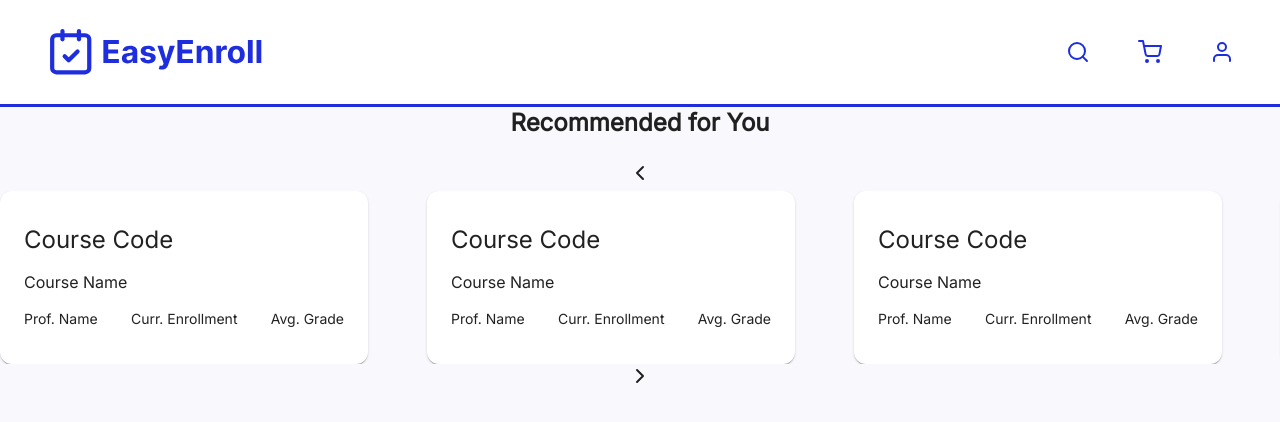
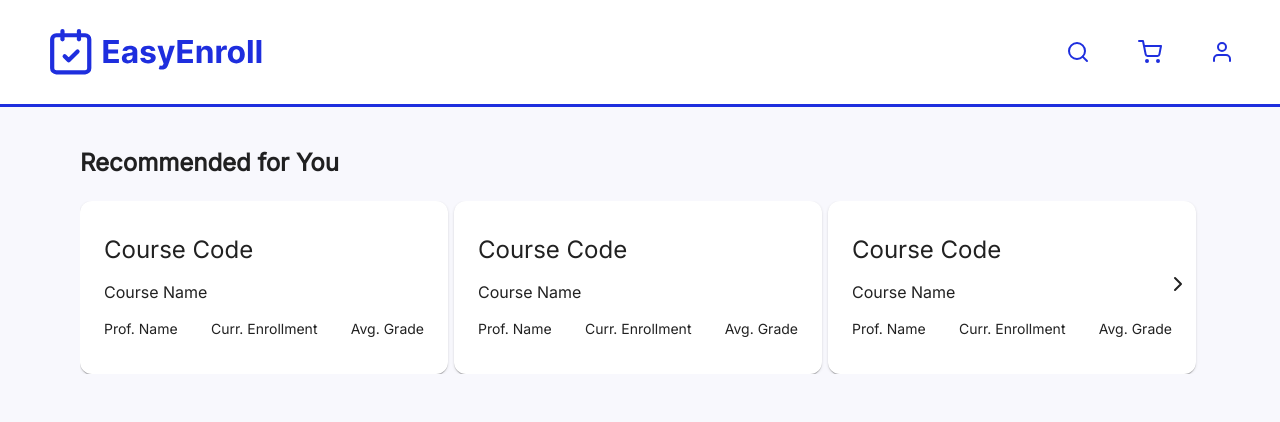
Before and after one commit to sky1113/CIS_4120_A5, a React (Create React App) app in the folder root/client/: page / in a window 1280 px wide. Shown: the top 422 px of the page. Built offline with nearby package versions, Linux system fonts and the light colour scheme.

Commit message:
more progress

```diff
--- a/root/client/src/components/CourseCarousel.js
+++ b/root/client/src/components/CourseCarousel.js
@@ -11,7 +11,17 @@ const Arrow = ({ direction, onClick }) => {
     const IconComponent = direction === 'prev' ? ChevronLeft : ChevronRight;
 
     return (
-      <div className={`arrow ${direction}`} onClick={onClick}>
+      <div
+        style={{
+          position: 'absolute',
+          top: '50%',
+          transform: 'translateY(-50%)',
+          cursor: 'pointer',
+          padding: '10px',
+          [direction === 'prev' ? 'left' : 'right']: 0,
+        }}
+        onClick={onClick}
+      >
         <IconComponent size={24} />
       </div>
     );
@@ -60,8 +70,9 @@ const Arrow = ({ direction, onClick }) => {
   };
 
   return (
-    <div>
-      <h2>Recommended for You</h2>
+    <div style={{ paddingLeft: '80px', paddingRight: '80px',paddingTop: '20px' }}>
+    <div style={{ position: 'relative' }}>
+      <h2 style={{ textAlign: 'left' }}>Recommended for You</h2>
       <Slider {...settings}>
         {cardData.map((data, index) => (
           <div key={index}>
@@ -70,6 +81,7 @@ const Arrow = ({ direction, onClick }) => {
         ))}
       </Slider>
     </div>
+    </div>
   );
 };
 
```
